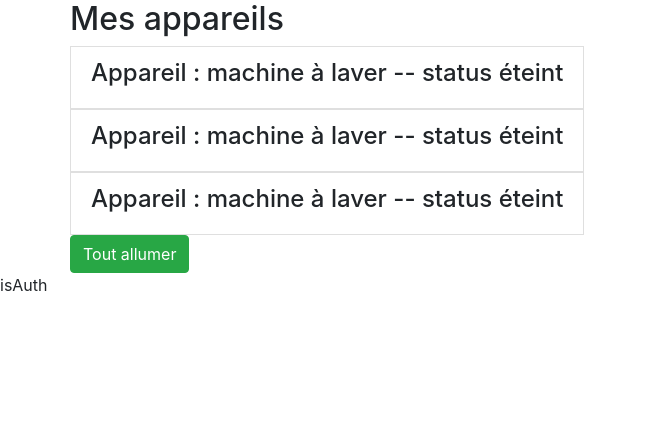
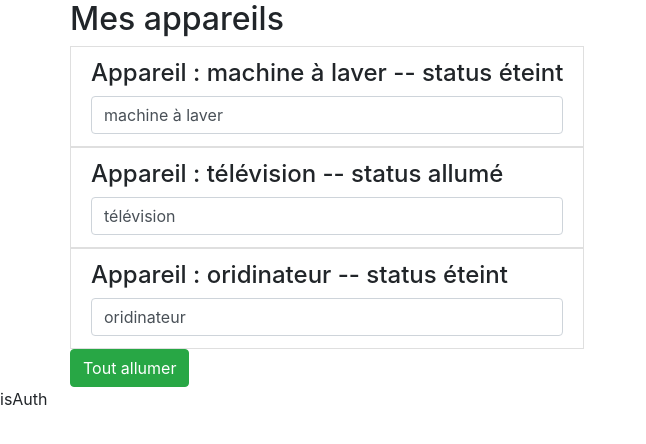
Before and after one commit to anthonyGosme/angularOC, an Angular app in the folder monProjetAngular/: page / in a window 1280 px wide. Shown: the top 444 px of the page, without its empty margins (0-646 px from the left). Built offline with nearby package versions, Linux system fonts and the light colour scheme.

Commit message:
formsmodule

```diff
--- a/monProjetAngular/src/app/app.component.html
+++ b/monProjetAngular/src/app/app.component.html
@@ -3,9 +3,9 @@
     <div class="col-xs-12">
       <h2>Mes appareils</h2>
       <ul class="list-group">
-        <app-appareil></app-appareil>
-        <app-appareil></app-appareil>
-        <app-appareil></app-appareil>
+        <app-appareil [appareilName]= "appareil1" [appareilStatus]="'éteint'"></app-appareil>
+        <app-appareil [appareilName]=  "appareil2" [appareilStatus]="'allumé'"></app-appareil>
+        <app-appareil [appareilName]=  "appareil3" [appareilStatus]="'éteint'"></app-appareil>
       </ul>
       <button class="btn btn-success" [disabled] = "!isAuth" (click)="onAllumer()">Tout allumer</button>
     </div>
--- a/monProjetAngular/src/app/app.component.ts
+++ b/monProjetAngular/src/app/app.component.ts
@@ -7,7 +7,9 @@ import { Component } from '@angular/core';
 })
 export class AppComponent {
   isAuth : boolean  = false ;
-
+  appareil1 = "machine à laver"
+  appareil2 = "télévision"
+  appareil3 = "oridinateur"
   onAllumer(){
     console.log("allumer tout") ;
   }
--- a/monProjetAngular/src/app/app.module.ts
+++ b/monProjetAngular/src/app/app.module.ts
@@ -4,7 +4,7 @@ import { NgModule } from '@angular/core';
 import { AppComponent } from './app.component';
 import { MonPremierComponent } from './mon-premier/mon-premier.component';
 import { AppareilComponent } from './appareil/appareil.component';
-
+import { FormsModule } from '@angular/forms';
 @NgModule({
   declarations: [
     AppComponent,
@@ -12,7 +12,7 @@ import { AppareilComponent } from './appareil/appareil.component';
     AppareilComponent
   ],
   imports: [
-    BrowserModule
+    BrowserModule,FormsModule
   ],
   providers: [],
   bootstrap: [AppComponent]
--- a/monProjetAngular/src/app/appareil/appareil.component.html
+++ b/monProjetAngular/src/app/appareil/appareil.component.html
@@ -1,3 +1,4 @@
 <li class="list-group-item">
     <h4>Appareil : {{appareilName}} -- status {{getStatus()}}</h4>
+    <input type="text" class ="form-control" [(ngModel)]="appareilName"/>
 </li>
--- a/monProjetAngular/src/app/appareil/appareil.component.ts
+++ b/monProjetAngular/src/app/appareil/appareil.component.ts
@@ -1,4 +1,4 @@
-import { Component, OnInit } from '@angular/core';
+import { Component, Input, OnInit } from '@angular/core';
 
 @Component({
   selector: 'app-appareil',
@@ -6,8 +6,8 @@ import { Component, OnInit } from '@angular/core';
   styleUrls: ['./appareil.component.scss']
 })
 export class AppareilComponent implements OnInit {
-  appareilName : string ='machine à laver';
-  appareilStatus : string ='éteint';
+  @Input() appareilName: string ="" ;
+  @Input() appareilStatus : string ="";
   getStatus() :string
   {
     return this.appareilStatus ;
```
